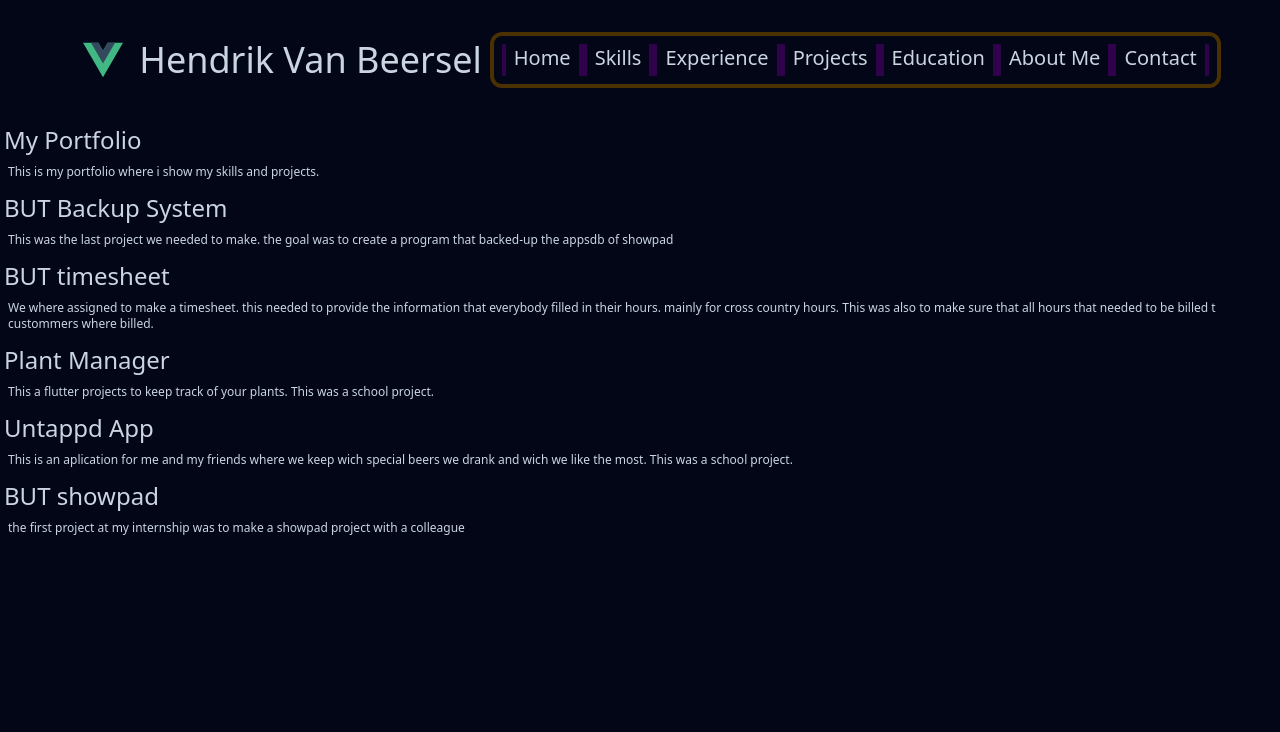
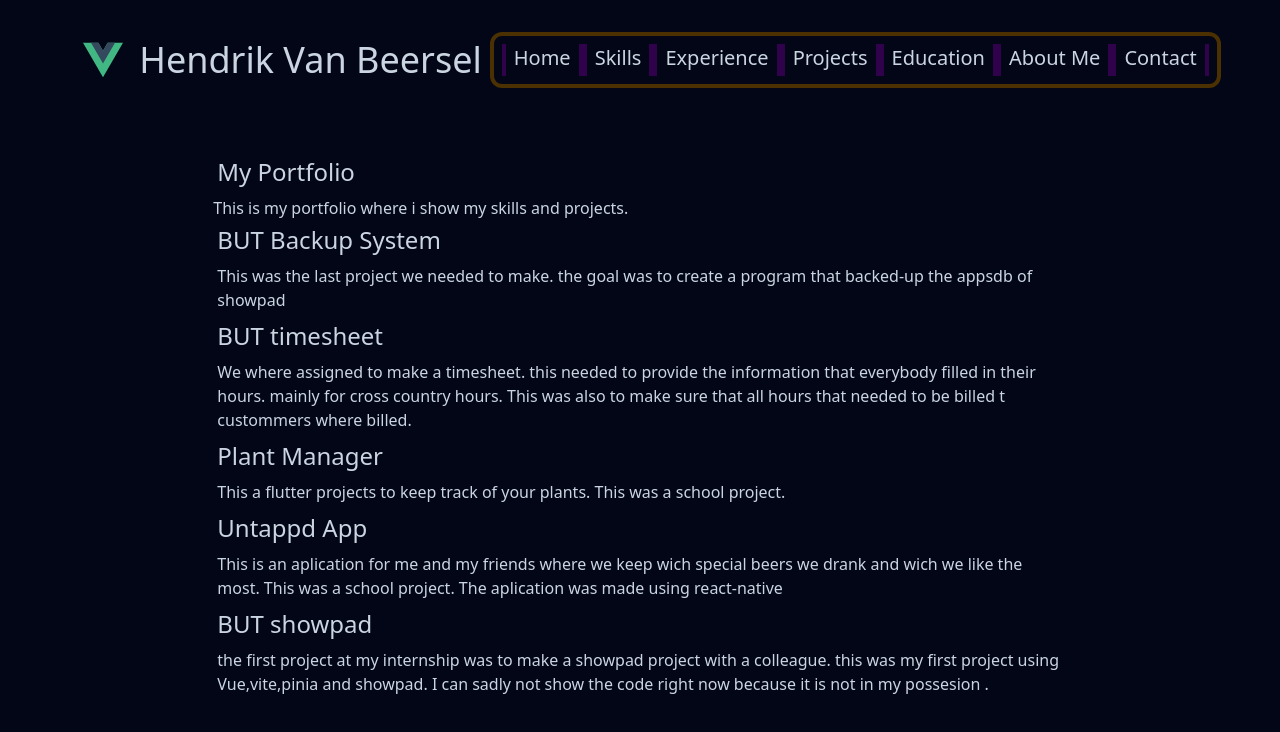
Before and after one commit to HendrikVanBeersel/portfolio, a Vue app: page /projects in a window 1280 px wide. Shown: the top 732 px of the page. Built offline with nearby package versions, Linux system fonts and the light colour scheme.

Commit message:
preparing for github api

```diff
--- a/src/views/ProjectsView.vue
+++ b/src/views/ProjectsView.vue
@@ -2,63 +2,68 @@
 import H2WithSubText from '@/components/H2WithSubText.vue'
 </script>
 <template>
-  <main>
+  <main class="text-md m-8 lg:w-10/12 xl:w-8/12 2xl:w-7/12">
     <ul class="flex flex-col-reverse">
       <li>
         <H2WithSubText>
           <template #heading>BUT showpad</template>
-          <template #subText
-            >the first project at my internship was to make a showpad project with a
-            colleague</template
-          >
+          <template #subText></template>
         </H2WithSubText>
+        <p class="m-1">
+          the first project at my internship was to make a showpad project with a colleague. this
+          was my first project using Vue,vite,pinia and showpad. I can sadly not show the code right
+          now because it is not in my possesion .
+        </p>
       </li>
       <li>
         <H2WithSubText>
           <template #heading>Untappd App</template>
-          <template #subText
-            >This is an aplication for me and my friends where we keep wich special beers we drank
-            and wich we like the most. This was a school project.</template
-          >
+          <template #subText></template>
         </H2WithSubText>
+        <p class="m-1">
+          This is an aplication for me and my friends where we keep wich special beers we drank and
+          wich we like the most. This was a school project. The aplication was made using
+          react-native
+        </p>
       </li>
       <li>
         <H2WithSubText>
           <template #heading>Plant Manager</template>
-          <template #subText
-            >This a flutter projects to keep track of your plants. This was a school
-            project.</template
-          >
+          <template #subText></template>
         </H2WithSubText>
+        <p class="m-1">
+          This a flutter projects to keep track of your plants. This was a school project.
+        </p>
       </li>
       <li>
         <H2WithSubText>
           <template #heading>BUT timesheet</template>
-          <template #subText
-            ><p>
-              We where assigned to make a timesheet. this needed to provide the information that
-              everybody filled in their hours. mainly for cross country hours. This was also to make
-              sure that all hours that needed to be billed t custommers where billed.
-            </p>
-          </template>
+          <template #subText> </template>
         </H2WithSubText>
+        <p class="m-1">
+          We where assigned to make a timesheet. this needed to provide the information that
+          everybody filled in their hours. mainly for cross country hours. This was also to make
+          sure that all hours that needed to be billed t custommers where billed.
+        </p>
       </li>
 
       <li>
         <H2WithSubText>
           <template #heading>BUT Backup System</template>
-          <template #subText
-            >This was the last project we needed to make. the goal was to create a program that
-            backed-up the appsdb of showpad</template
-          >
+          <template #subText></template>
         </H2WithSubText>
+        <p class="m-1">
+          This was the last project we needed to make. the goal was to create a program that
+          backed-up the appsdb of showpad
+        </p>
       </li>
 
       <li>
         <H2WithSubText>
           <template #heading>My Portfolio</template>
-          <template #subText>This is my portfolio where i show my skills and projects.</template>
+          <template #subText></template>
         </H2WithSubText>
+        <p>This is my portfolio where i show my skills and projects.</p>
       </li>
     </ul>
   </main>
```
